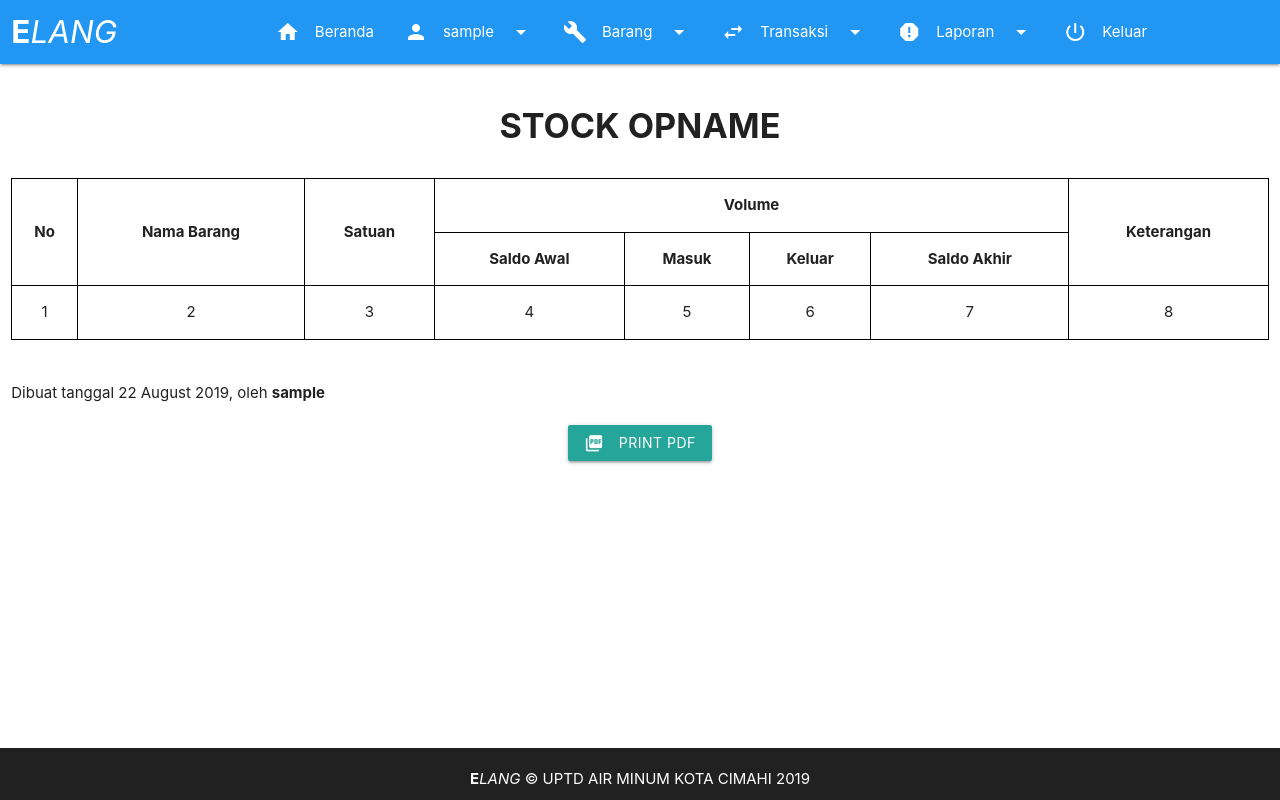
After one commit to anugrahra/sistem-gudang, a PHP site: page /page/stock_opname.php in a window 1280 px wide. The commit adds this page. Run offline with PHP 8.4, Linux system fonts and the light colour scheme; the visitor is signed in with stand-in values (Sample User, id 1); data that the repository does not hold is empty.

Commit message:
add stok opname

```diff
--- a/aset/css/style.css
+++ b/aset/css/style.css
@@ -39,6 +39,14 @@ main {
   font-style: italic;
 }
 
+.opname th {
+  border: 1px solid black;
+}
+
+.opname td {
+  border: 1px solid black;
+}
+
 footer  {
   padding: 10px;
 }
--- a/aset/view/header.php
+++ b/aset/view/header.php
@@ -7,7 +7,7 @@
       <a href="#!" class="brand-logo"><b>E</b><span class="lang">LANG</span></a>
       <a href="#" data-target="mobile-nav" class="sidenav-trigger"><i class="material-icons">menu</i></a>
       <ul class="right hide-on-med-and-down">
-        <li><a href="home.php"><i class="material-icons left">home</i>Home</a></li>
+        <li><a href="home.php"><i class="material-icons left">home</i>Beranda</a></li>
         <li>
           <a class="dropDownMaster" href="#!" data-target="master-content"><i class="material-icons left">person</i><?=$_SESSION['username'];?><i class="material-icons right">arrow_drop_down</i></a>
         </li>
@@ -20,7 +20,7 @@
         <li>
           <a class="dropDownLaporan" href="#!" data-target="laporan-content"><i class="material-icons left">report</i>Laporan<i class="material-icons right">arrow_drop_down</i></a>
         </li>
-        <li><a href="logout.php"><i class="material-icons left">power_settings_new</i>Log Out</a></li>
+        <li><a href="logout.php"><i class="material-icons left">power_settings_new</i>Keluar</a></li>
       </ul>
     </div>
     </div>
@@ -29,7 +29,7 @@
 
 <!-- Sidenav -->
 <ul class="sidenav" id="mobile-nav">
-  <li><a href="home.php">Home</a></li>
+  <li><a href="home.php">Beranda</a></li>
   <li>
     <a class="dropDownMasterSide" href="#!" data-target="master-content-side">Master<i class="material-icons right">arrow_drop_down</i></a>
   </li>
@@ -49,13 +49,13 @@
 <ul id="master-content" class="dropdown-content">
   <li><a href="profil_user.php">Profil</a></li>
   <li class="divider"></li>
-  <li><a href="list_user.php">List User</a></li>
-  <li><a href="list_unit.php">List Unit</a></li>
-  <li><a href="list_supplier.php">List Supplier</a></li>
+  <li><a href="list_user.php">Daftar Pengguna</a></li>
+  <li><a href="list_unit.php">Daftar Unit</a></li>
+  <li><a href="list_supplier.php">Daftar Pemasok</a></li>
 </ul>
 
 <ul id="barang-content" class="dropdown-content">
-  <li><a href="list_barang.php">List Barang</a></li>
+  <li><a href="list_barang.php">Daftar Barang</a></li>
   <li><a href="list_jenis_barang.php">Jenis Barang</a></li>
 </ul>
 
@@ -67,7 +67,7 @@
 </ul>
 
 <ul id="laporan-content" class="dropdown-content">
-  <li><a href="stock_opname.php">Stock Opname</a></li>
+  <li><a href="stock_opname.php">Stok Opname</a></li>
   <li class="divider"></li>
   <li><a href="laporan_penerimaan.php">Laporan Penerimaan</a></li>
   <li><a href="laporan_pengeluaran.php">Laporan Pengeluaran</a></li>
@@ -79,13 +79,13 @@
 <ul id="master-content-side" class="dropdown-content">
   <li><a href="profil_user.php">Profil</a></li>
   <li class="divider"></li>
-  <li><a href="list_user.php">List User</a></li>
-  <li><a href="list_unit.php">List Unit</a></li>
-  <li><a href="list_supplier.php">List Supplier</a></li>
+  <li><a href="list_user.php">Daftar User</a></li>
+  <li><a href="list_unit.php">Daftar Unit</a></li>
+  <li><a href="list_supplier.php">Daftar Pemasok</a></li>
 </ul>
 
 <ul id="barang-content-side" class="dropdown-content">
-  <li><a href="list_barang.php">List Barang</a></li>
+  <li><a href="list_barang.php">Daftar Barang</a></li>
   <li><a href="list_jenis_barang.php">Jenis Barang</a></li>
 </ul>
 
@@ -97,7 +97,7 @@
 </ul>
 
 <ul id="laporan-content-side" class="dropdown-content">
-  <li><a href="stock_opname.php">Stock Opname</a></li>
+  <li><a href="stock_opname.php">Stok Opname</a></li>
   <li class="divider"></li>
   <li><a href="laporan_penerimaan.php">Laporan Penerimaan</a></li>
   <li><a href="laporan_pengeluaran.php">Laporan Pengeluaran</a></li>
--- a/page/edit_list_supplier.php
+++ b/page/edit_list_supplier.php
@@ -76,7 +76,7 @@
 
         <div class="row">
           <div class="col s12">
-            <h4><center><b>EDIT DATA SUPPLIER</b></center></h4>
+            <h4><div class="center"><b>EDIT DATA SUPPLIER</b></div></h4>
           </div>
         </div>
 
@@ -126,9 +126,9 @@
               <button class="btn waves-effect waves-light" type="submit" name="submit">Simpan
                 <i class="material-icons left">check</i>
               </button>
-              <button class="btn red lighten-1 waves-effect waves-light" type="reset">Batal
+              <a class="btn red lighten-1 waves-effect waves-light" href="list_supplier.php">Batal
                 <i class="material-icons left">clear</i>
-              </button>
+              </a>
             </div>
           </div>
           <br>
--- a/page/laporan_penerimaan.php
+++ b/page/laporan_penerimaan.php
@@ -29,7 +29,7 @@
 
         <div class="row">
           <div class="col s12">
-            <h4><center><b>LAPORAN PENERIMAAN</b></center></h4>
+            <h4><div class="center"><b>LAPORAN PENERIMAAN</b></div></h4>
           </div>
         </div>
 
@@ -103,13 +103,13 @@
         </div>
 
         <div class="row">
-          <center>
+          <div class="center">
             <div class="col s12">
               <button class="btn waves-effect waves-light" onclick="printContent('cetakLaporan')">Print PDF
                 <i class="material-icons left">picture_as_pdf</i>
               </button>
             </div>
-          </center>
+          </div>
         </div>
 
       </main>
--- /dev/null
+++ b/page/stock_opname.php
@@ -0,0 +1,99 @@
+<!DOCTYPE html>
+  <html>
+    <head>
+      <?php require_once "../aset/view/headcontent.php"; ?>
+    </head>
+
+    <body>
+      <?php
+      ob_start();
+      session_start();
+      if(!isset($_SESSION['username'])) header('location:../index.php');
+
+      require_once "../aset/view/header.php";
+      require_once "../fungsi/db.php";
+      require_once "../fungsi/fungsi.php";
+
+      //SETTING FUNGSI
+      $barangnya = tampilkan_barang();
+      $penerimaan = tampilkan_penerimaan();
+      $nourut = 1;
+
+      if(isset($_POST['submit'])){
+        $barang = $_GET['nama_barang'];
+        $penerimaan = tampilkan_penerimaan_by_barang($barang);
+      }
+      ?>
+
+      <main>
+
+        <div class="row">
+          <div class="col s12">
+            <h4><div class="center"><b>STOCK OPNAME</b></div></h4>
+          </div>
+        </div>
+
+        <div id="cetakLaporan">
+
+          <div class="row">
+            <div class="col s12">
+              <table class="highlight responsive-table centered opname">
+                <thead>
+                  <tr>
+                    <th rowspan="2" class="center">No</th>
+                    <th rowspan="2" class="center">Nama Barang</th>
+                    <th rowspan="2" class="center">Satuan</th>
+                    <th colspan="4" class="center">Volume</th>
+                    <th rowspan="2" class="center">Keterangan</th>
+                  </tr>
+                  <tr>
+                    <th class="center">Saldo Awal</th>
+                    <th class="center">Masuk</th>
+                    <th class="center">Keluar</th>
+                    <th class="center">Saldo Akhir</th>
+                  </tr>
+                </thead>
+
+                <tbody>
+                  <tr>
+                    <td>1</td>
+                    <td>2</td>
+                    <td>3</td>
+                    <td>4</td>
+                    <td>5</td>
+                    <td>6</td>
+                    <td>7</td>
+                    <td>8</td>
+                  </tr>
+                </tbody>
+              </table>
+            </div>
+          </div>
+
+          <div class="row">
+            <div class="col s12">
+              <br>
+              Dibuat tanggal <?=date('j F Y');?>, oleh <b><?=$_SESSION['username'];?></b>
+            </div>
+          </div>
+
+        </div>
+
+        <div class="row">
+          <div class="center">
+            <div class="col s12">
+              <button class="btn waves-effect waves-light" onclick="printContent('cetakLaporan')">Print PDF
+                <i class="material-icons left">picture_as_pdf</i>
+              </button>
+            </div>
+          </div>
+        </div>
+
+      </main>
+
+      <?php
+      require_once "../aset/view/footer.php";
+      require_once "../aset/view/footcontent.php";
+      ?>
+    </body>
+  </html>
```
Also changed, not shown: index.php (+5 -5 lines).
